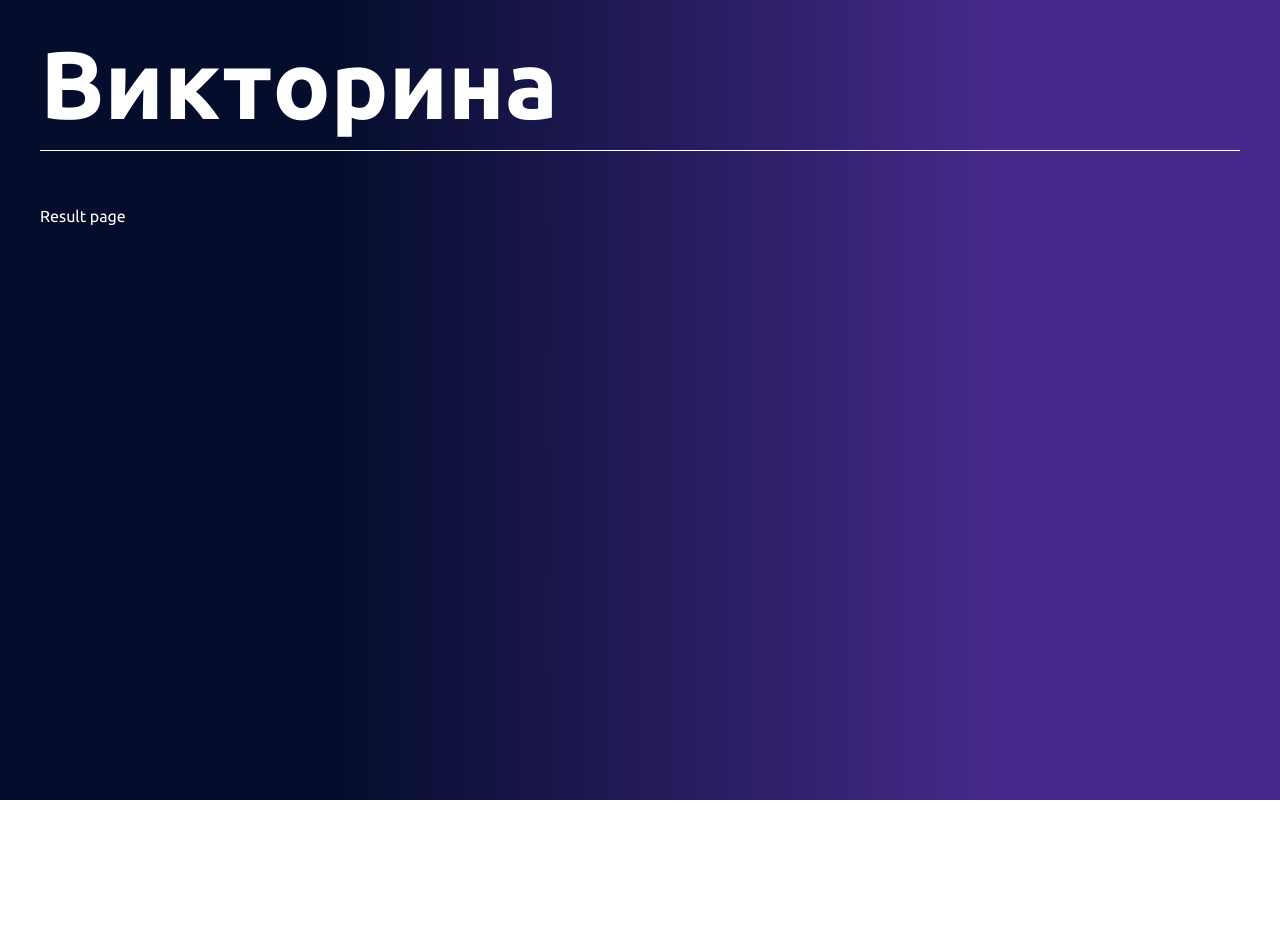
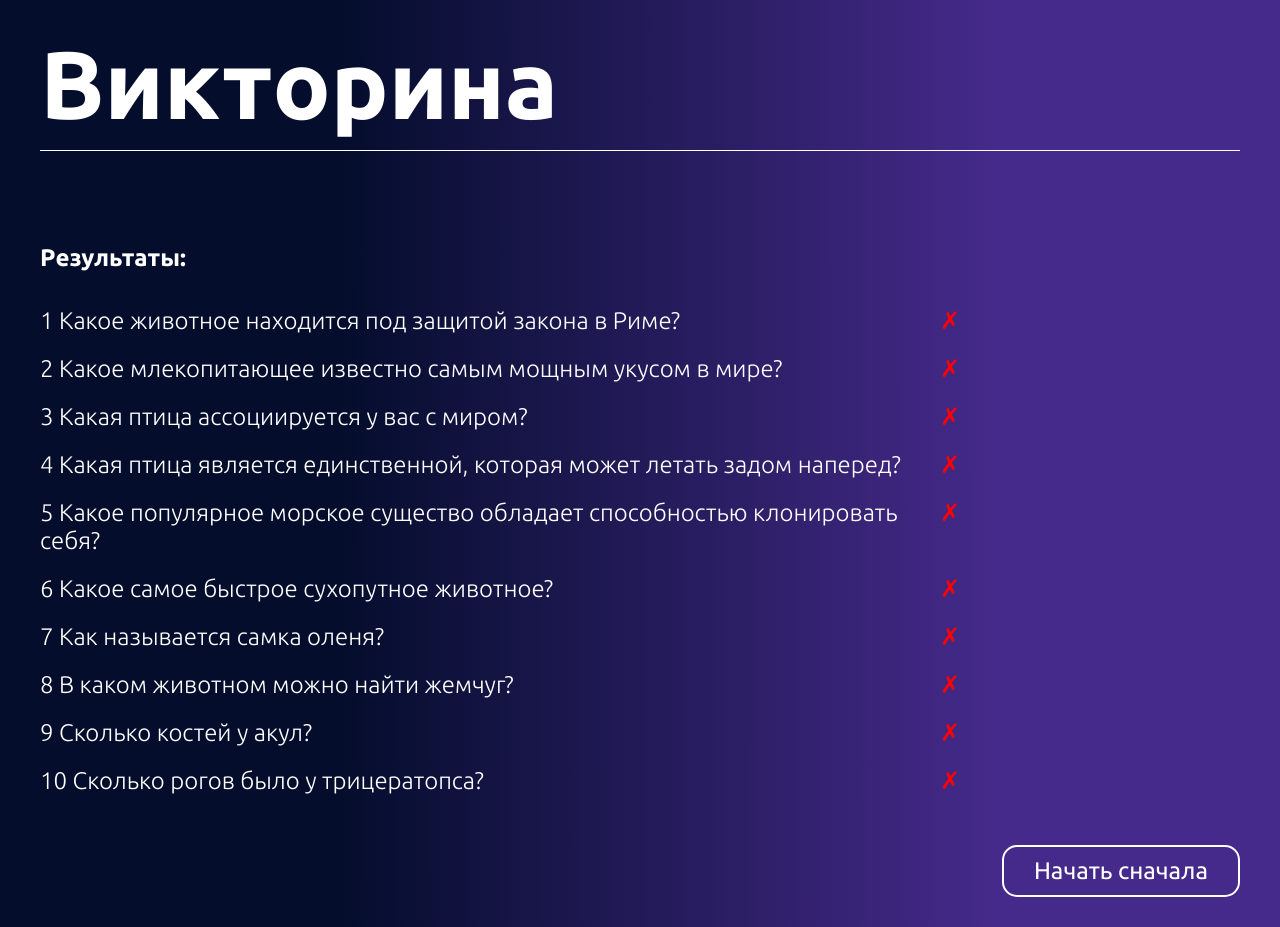
Before and after one commit to redrockjs/react-quiz, a React (Create React App) app: page /result in a window 1280 px wide. Before the commit the page ends 800 px from the top, so only its background shows below. Built offline with nearby package versions, Linux system fonts and the light colour scheme.

Commit message:
fix: result page

```diff
--- a/src/pages/Main.jsx
+++ b/src/pages/Main.jsx
@@ -1,41 +1,35 @@
 import styles from "./Main.module.css"
-import data from "../asssets/data/data.json";
+//import data from "../asssets/data/data.json";
 import React, {useState} from 'react';
 import {useDispatch, useSelector} from "react-redux";
-import {ADD_ANSWER} from "../store/actionTypes";
-//import {useHistory} from "react-router-dom";
+import {addAnswerAC} from "../store/action";
+import {useNavigate} from "react-router-dom";
 
 export const Main = (props) => {
 
-  const dispatch = useDispatch()
-  const state = useSelector(state => state)
+  const dispatch = useDispatch();
+  const navigate = useNavigate();
+  const [currentAnswer, setCurrentAnswer] = useState(null);
+  const [questionNumber, setQuestionNumber] = useState(1);
+  const data = useSelector(state => state.data);
 
-//  const history = useHistory()
-
-  const [currentAnswer, setCurrentAnswer] = useState(null);
-  const [questionNumber, setQuestionNumber] = React.useState(1);
-
-  const addAnswer = (value) => {
-    dispatch({type: ADD_ANSWER, payload: value})
-  }
+  const addAnswer = (value) => dispatch(addAnswerAC(value))
 
   const handleNextBtn = () => {
+    //TODO кажется тут нужно оптимизировать
     if (questionNumber < 10) {
       setQuestionNumber(questionNumber + 1)
       setCurrentAnswer(null);
       addAnswer(currentAnswer);
-      console.log(currentAnswer)
     } else {
-      alert("Вопросы закончились");
-      //history.push('/result');
+      addAnswer(currentAnswer);
+      navigate("/result");
     }
   }
 
   const handleAnswerItem = (e) => {
     setCurrentAnswer(+e.target.dataset.key);
   }
-
-  console.log(state)
 
   return (
     <main>
--- a/src/pages/Result.jsx
+++ b/src/pages/Result.jsx
@@ -1,12 +1,58 @@
-import {useEffect} from "react";
+import styles from "./Result.module.css"
+import {useSelector} from "react-redux";
 
 export const Result = () => {
-  useEffect(() => {
-      console.log('Result loaded!')
+
+  const data = useSelector(state => state.data);
+  const answers = useSelector(state => state.answers);
+
+  data.questions.forEach((el, idx) => {
+    if (idx > 0) {
+      console.log(el.number + '. ' + el.question
+        + ' правильный ответ:' + el.answers[Number(el.answer) - 1]
+        + ' ваш ответ' + el.answers[answers[idx - 1]]);
     }
-  )
+  })
+
+
+  let listItems = () => {
+    return data.questions.map((el, idx) => {
+        return (idx > 0) &&
+          <li className={styles.result__item}>
+            <div className={styles.result__wrapper}>
+              <div className={styles.result__question}> {el.number} {el.question}</div>
+              <div className={
+                el.answers[Number(el.answer) - 1] === el.answers[answers[idx - 1]]
+                  ? styles.result__answers_right
+                  : styles.result__answers
+              }
+              > {el.answers[answers[idx - 1]]}</div>
+            </div>
+          </li>
+      }
+    )
+  }
+
+  console.log(answers);
 
   return (
-    <main>Result page</main>
+    <main>
+      <h2 className={styles.result__heading}>
+        Результаты:
+      </h2>
+      <ul>
+
+        {listItems()}
+        {/*<li className={styles.result__item}>*/}
+        {/*  <div className={styles.result__wrapper}>*/}
+        {/*    <div className={styles.result__question}> 1. Какая страна производит больше всего кофе в мире?</div>*/}
+        {/*    <div className={styles.result__answers}>Индонезия</div>*/}
+        {/*  </div>*/}
+        {/*</li>*/}
+      </ul>
+      <div className={styles.result__buttons}>
+        <button className={styles.result__btn}>Начать сначала</button>
+      </div>
+    </main>
   )
 }
--- a/src/pages/Result.module.css
+++ b/src/pages/Result.module.css
@@ -18,18 +18,53 @@
   font-size: 24px;
   line-height: 28px;
 }
+
 .result__answers {
   min-width: 300px;
   font-weight: 300;
   font-size: 24px;
   line-height: 28px;
+  color: red;
 }
+
 .result__answers:before {
-  content: "●";
+  content: "✗";
 }
+
+.result__answers_right{
+  min-width: 300px;
+  font-weight: 300;
+  font-size: 24px;
+  line-height: 28px;
+  color: green;
+}
+
+.result__answers_right:before{
+  content: "✓";
+}
+
 .result__buttons {
   display: flex;
   flex-direction: row;
   margin: 30px 0;
   justify-content: flex-end;
 }
+
+.result__btn{
+  background-color: transparent;
+  border: 2px solid #ffffff;
+  border-radius: 15px;
+  box-sizing: border-box;
+  padding: 10px 30px;
+  font-weight: 400;
+  font-size: 24px;
+  line-height: 28px;
+  margin-left: 20px;
+}
+
+.result__btn:hover {
+  box-shadow: 0px 0px 5px 0px #fff;
+}
+.result__btn:active {
+  box-shadow: inset 0px 0px 8px 2px #fff;
+}
--- a/src/store/action.js
+++ b/src/store/action.js
@@ -1,6 +1,6 @@
 import * as actions from './actionTypes'
 
-export const addAnswer = (value) => (
+export const addAnswerAC = (value) => (
   {
     type: actions.ADD_ANSWER,
     payload: value
--- a/src/store/reducer.js
+++ b/src/store/reducer.js
@@ -1,7 +1,9 @@
 import * as actions from './actionTypes';
+import datafile from "../asssets/data/data.json";
 
 const defaultState = {
-  answers: []
+  answers: [],
+  data:datafile
 }
 
 const rootReducer = (state = defaultState, action) => {
```
